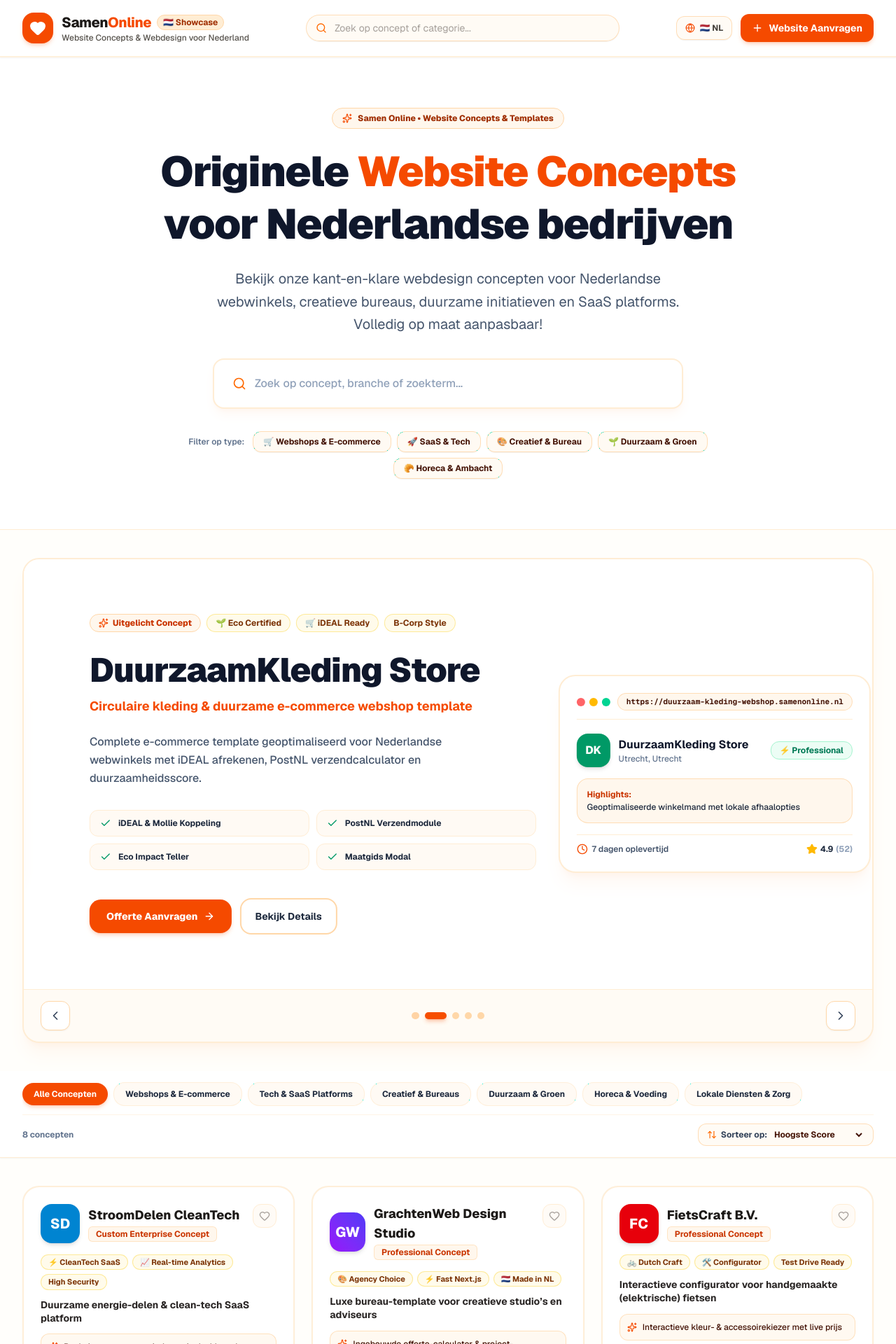
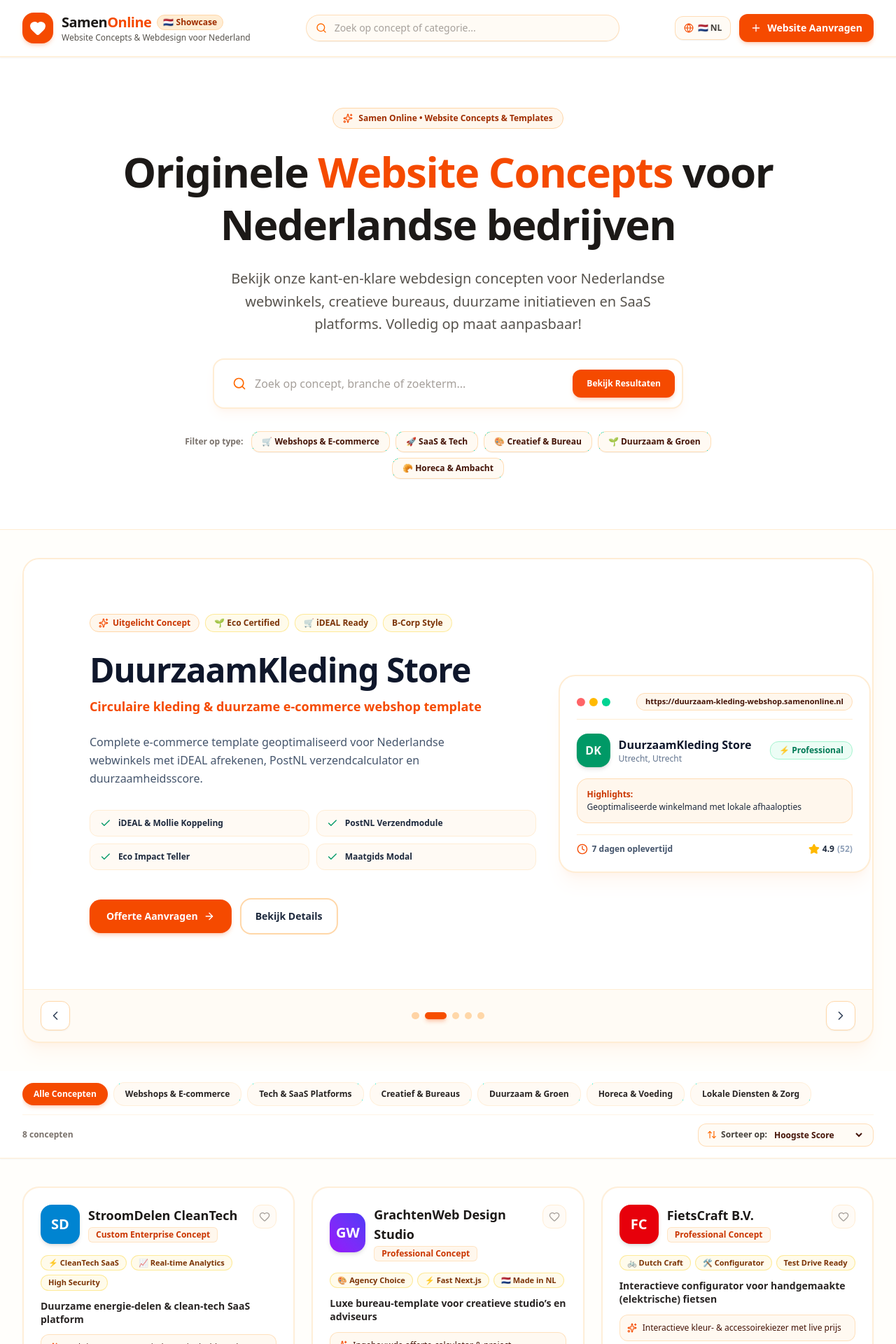
Before and after one commit to samenonline-web/samenonline-web.github.io, a Next.js app: page / in a window 1280 px wide. Shown: the top 1920 px of the page at 70% size. Built offline with nearby package versions, Linux system fonts and the light colour scheme.

Commit message:
Auto scroll to filtered templates and show active state on Hero filter pills

```diff
--- a/app/layout.tsx
+++ b/app/layout.tsx
@@ -1,16 +1,5 @@
 import type { Metadata } from "next";
-import { Geist, Geist_Mono } from "next/font/google";
 import "./globals.css";
-
-const geistSans = Geist({
-  variable: "--font-geist-sans",
-  subsets: ["latin"],
-});
-
-const geistMono = Geist_Mono({
-  variable: "--font-geist-mono",
-  subsets: ["latin"],
-});
 
 export const metadata: Metadata = {
   title: "Samen Online 🇳🇱 • Vriendelijke gids voor Nederlandse bedrijven en websites",
@@ -26,7 +15,7 @@
   return (
     <html
       lang="nl"
-      className={`${geistSans.variable} ${geistMono.variable} h-full antialiased`}
+      className="h-full antialiased"
     >
       <body className="min-h-full flex flex-col bg-white text-stone-900 font-sans">
         {children}
--- a/package.json
+++ b/package.json
@@ -4,7 +4,7 @@
   "private": true,
   "scripts": {
     "dev": "next dev",
-    "build": "next build",
+    "build": "next build --webpack",
     "start": "next start",
     "lint": "eslint"
   },
--- a/src/components/FilterBar.tsx
+++ b/src/components/FilterBar.tsx
@@ -45,7 +45,7 @@
   };
 
   return (
-    <div className="bg-white border-b border-orange-100 sticky top-20 z-30 shadow-xs py-4">
+    <div id="filter-section" className="bg-white border-b border-orange-100 sticky top-20 z-30 shadow-xs py-4 scroll-mt-20">
       <div className="max-w-7xl mx-auto px-4 sm:px-6 lg:px-8">
 
         {/* Category Tabs */}
@@ -59,7 +59,7 @@
                 className={`whitespace-nowrap px-4 py-2 rounded-2xl text-xs font-bold transition-all cursor-pointer ${
                   isActive
                     ? 'bg-orange-600 text-white shadow-md shadow-orange-600/20'
-                    : 'bg-orange-50/60 text-slate-800 hover:bg-orange-100 border border-orange-100/80 hover:border-orange-200'
+                    : 'bg-orange-50/60 text-stone-800 hover:bg-orange-100 border border-orange-100/80 hover:border-orange-200'
                 }`}
               >
                 {getCategoryName(cat)}
@@ -71,13 +71,13 @@
         {/* Secondary Filter Controls */}
         <div className="flex items-center justify-between gap-3 text-xs">
 
-          <span className="font-bold text-slate-500">
+          <span className="font-bold text-stone-500">
             {totalFilteredCount} {lang === 'nl' ? 'concepten' : 'concepts'}
           </span>
 
           <div className="flex items-center gap-1.5 bg-orange-50/50 border border-orange-200/80 rounded-xl px-3 py-1.5">
             <ArrowUpDown className="w-3.5 h-3.5 text-orange-500" />
-            <span className="font-bold text-slate-700">
+            <span className="font-bold text-stone-700">
               {lang === 'nl' ? 'Sorteer op:' : 'Sort by:'}
             </span>
             <select
--- a/src/components/Hero.tsx
+++ b/src/components/Hero.tsx
@@ -42,7 +42,7 @@
         </div>
 
         {/* Hero Title (Solid, crisp, friendly typography) */}
-        <h1 className="text-4xl sm:text-5xl lg:text-6xl font-black text-slate-900 tracking-tight leading-tight mb-6">
+        <h1 className="text-4xl sm:text-5xl lg:text-6xl font-black text-stone-900 tracking-tight leading-tight mb-6">
           {lang === 'nl' ? (
             <>
               Originele <span className="text-orange-600">Website Concepts</span> voor Nederlandse bedrijven
@@ -55,14 +55,23 @@
         </h1>
 
         {/* Subtitle */}
-        <p className="text-lg sm:text-xl text-slate-600 max-w-2xl mx-auto mb-8 leading-relaxed font-normal">
+        <p className="text-lg sm:text-xl text-stone-600 max-w-2xl mx-auto mb-8 leading-relaxed font-normal">
           {lang === 'nl'
             ? 'Bekijk onze kant-en-klare webdesign concepten voor Nederlandse webwinkels, creatieve bureaus, duurzame initiatieven en SaaS platforms. Volledig op maat aanpasbaar!'
             : 'Explore our tailor-made website concepts for Dutch e-commerce, agencies, sustainable ventures, and tech startups. Built for conversion & compliance!'}
         </p>
 
         {/* Hero Search Box */}
-        <div className="max-w-2xl mx-auto bg-white p-2.5 rounded-2xl border-2 border-orange-100 shadow-lg shadow-orange-500/5 flex flex-col sm:flex-row items-center gap-2 mb-8">
+        <form
+          onSubmit={(e) => {
+            e.preventDefault();
+            const element = document.getElementById('filter-section') || document.getElementById('templates-section');
+            if (element) {
+              element.scrollIntoView({ behavior: 'smooth' });
+            }
+          }}
+          className="max-w-2xl mx-auto bg-white p-2.5 rounded-2xl border-2 border-orange-100 shadow-lg shadow-orange-500/5 flex flex-col sm:flex-row items-center gap-2 mb-8"
+        >
           <div className="relative flex-1 w-full flex items-center">
             <Search className="w-5 h-5 text-orange-500 absolute left-4 pointer-events-none" />
             <input
@@ -74,36 +83,55 @@
                   ? 'Zoek op concept, branche of zoekterm...'
                   : 'Search by concept, industry or keyword...'
               }
-              className="w-full pl-12 pr-4 py-3 rounded-xl bg-transparent text-slate-900 placeholder-slate-400 font-medium focus:outline-none text-sm sm:text-base"
+              className="w-full pl-12 pr-4 py-3 rounded-xl bg-transparent text-stone-900 placeholder-stone-400 font-medium focus:outline-none text-sm sm:text-base"
             />
           </div>
           {searchQuery && (
             <button
+              type="button"
               onClick={() => onSearchChange('')}
               className="text-xs text-orange-600 hover:text-orange-800 px-3 py-1 font-bold cursor-pointer"
             >
               {lang === 'nl' ? 'Wis' : 'Clear'}
             </button>
           )}
-        </div>
+          <button
+            type="submit"
+            className="w-full sm:w-auto px-5 py-3 rounded-xl bg-orange-600 hover:bg-orange-700 text-white font-bold text-xs shadow-md shadow-orange-600/20 transition-all cursor-pointer whitespace-nowrap"
+          >
+            {lang === 'nl' ? 'Bekijk Resultaten' : 'View Results'}
+          </button>
+        </form>
 
         {/* Quick Filter Tag Pills */}
         <div className="flex flex-wrap items-center justify-center gap-2 max-w-3xl mx-auto">
-          <span className="text-xs font-semibold text-slate-500 mr-1">
+          <span className="text-xs font-bold text-stone-500 mr-1">
             {lang === 'nl' ? 'Filter op type:' : 'Filter by type:'}
           </span>
-          {quickTags.map((tag, idx) => (
+          {quickTags.map((tag, idx) => {
+            const isActive = selectedCategory === tag.category;
+            return (
               <button
                 key={idx}
                 onClick={() => {
-                if (tag.category !== 'All') onSelectCategory(tag.category);
+                  const newCat = isActive ? 'All' : tag.category;
+                  onSelectCategory(newCat);
                   if (tag.query) onSearchChange(tag.query);
+                  const element = document.getElementById('filter-section') || document.getElementById('templates-section');
+                  if (element) {
+                    element.scrollIntoView({ behavior: 'smooth' });
+                  }
                 }}
-              className="px-3.5 py-1.5 rounded-xl bg-orange-50/70 hover:bg-orange-100 border border-orange-200/80 text-orange-950 text-xs font-bold transition-all cursor-pointer shadow-2xs hover:border-orange-300"
+                className={`px-3.5 py-1.5 rounded-xl text-xs font-bold transition-all cursor-pointer shadow-2xs ${
+                  isActive
+                    ? 'bg-orange-600 text-white border border-orange-600 shadow-md scale-105'
+                    : 'bg-orange-50/70 hover:bg-orange-100 border border-orange-200/80 text-orange-950 hover:border-orange-300'
+                }`}
               >
                 {tag.label}
               </button>
-          ))}
+            );
+          })}
         </div>
 
       </div>
--- a/src/components/Navbar.tsx
+++ b/src/components/Navbar.tsx
@@ -46,7 +46,16 @@
         </div>
 
         {/* Search Bar Preview on Desktop */}
-        <div className="hidden md:flex flex-1 max-w-md mx-4 relative items-center">
+        <form
+          onSubmit={(e) => {
+            e.preventDefault();
+            const element = document.getElementById('filter-section') || document.getElementById('templates-section');
+            if (element) {
+              element.scrollIntoView({ behavior: 'smooth' });
+            }
+          }}
+          className="hidden md:flex flex-1 max-w-md mx-4 relative items-center"
+        >
           <Search className="w-4 h-4 text-orange-500 absolute left-3.5 pointer-events-none" />
           <input
             type="text"
@@ -59,7 +68,7 @@
             }
             className="w-full pl-10 pr-4 py-2 bg-orange-50/50 border border-orange-200/80 rounded-full text-sm text-stone-900 placeholder-stone-400 focus:outline-none focus:ring-2 focus:ring-orange-500 focus:border-transparent transition-all shadow-2xs"
           />
-        </div>
+        </form>
 
         {/* Action Buttons */}
         <div className="flex items-center gap-3">
```
Lines whose indentation alone changed are shown as unchanged.
